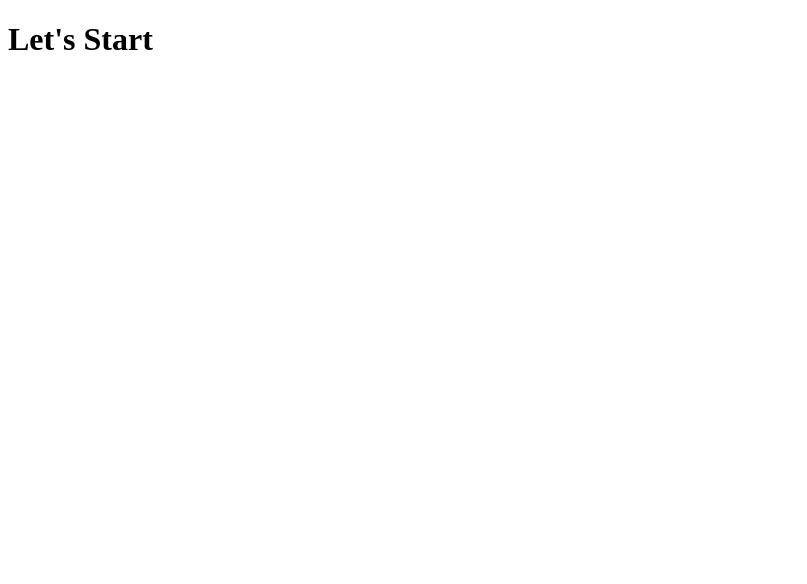
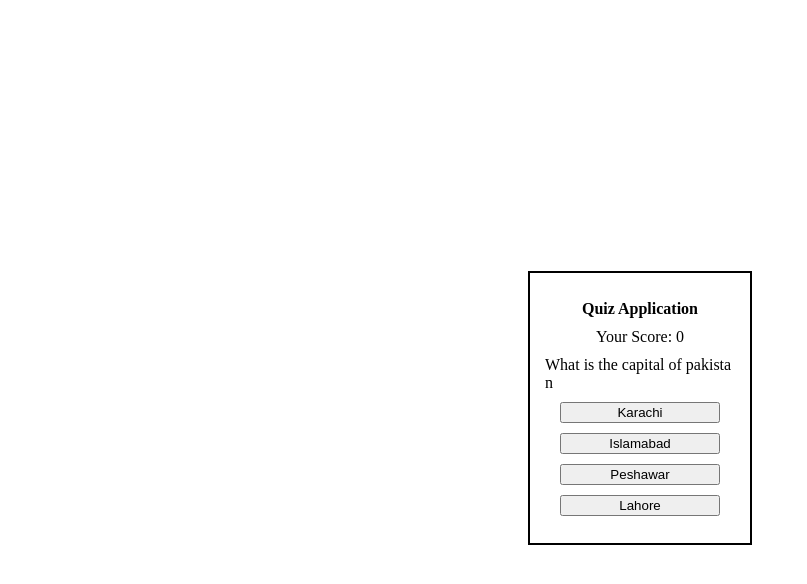
Before and after one commit to ShakirUllah-bj/Quiz-Game, a plain HTML site: page index.html in a window 1280 px wide. Shown: the whole page, without its empty margins (0-807 px from the left). Drawn offline with Linux system fonts and the light colour scheme.

Commit message:
create a basic quiz app

```diff
--- a/index.html
+++ b/index.html
@@ -4,16 +4,25 @@
 <head>
     <meta charset="UTF-8">
     <meta name="viewport" content="width=device-width, initial-scale=1.0">
+    <title>Quiz App</title>
     <link rel="stylesheet" href="./style.css">
-    <title>Question Area</title>
 </head>
 
 <body>
 
-    <h1>Let's Start</h1>
+    <div class="container">
+
+        <h4>Quiz Application</h4>
+        <p id="score"></p>
+        <p id="question"></p>
+        <button id="choice1" onclick="correctAns(0)"></button>
+        <button id="choice2" onclick="correctAns(1)"></button>
+        <button id="choice3" onclick="correctAns(2)"></button>
+        <button id="choice4" onclick="correctAns(3)"></button>
+
+    </div>
 
     <script src="./script.js"></script>
-
 </body>
 
 </html>
--- a/script.js
+++ b/script.js
@@ -0,0 +1,50 @@
+let QuizData = [{
+        question: "What is the capital of pakistan",
+        choice: ["Karachi", "Islamabad", "Peshawar", "Lahore"],
+        correct: 1
+    },
+
+    {
+        question: "Number of Provinces in Pakistan?",
+        choice: [4, 3, 6, 5],
+        correct: 0
+    },
+
+    {
+        question: "Number of District in khyber Pakhtonkhwa?",
+        choice: [31, 35, 37, 41],
+        correct: 2
+    }
+];
+
+
+let currentQuestion = 0;
+let score = 0;
+
+function showQuestion() {
+    let questionElement = document.getElementById("question");
+
+    document.getElementById("score").textContent = "Your Score: " + score;
+
+    questionElement.textContent = QuizData[currentQuestion].question;
+    document.getElementById("choice1").textContent = QuizData[currentQuestion].choice[0];
+    document.getElementById("choice2").textContent = QuizData[currentQuestion].choice[1];
+    document.getElementById("choice3").textContent = QuizData[currentQuestion].choice[2];
+    document.getElementById("choice4").textContent = QuizData[currentQuestion].choice[3];
+}
+showQuestion();
+
+function correctAns(selectedOptionIndex) {
+    if (currentQuestion < QuizData.length) {
+        if (selectedOptionIndex === QuizData[currentQuestion].correct) {
+            alert("you got right")
+            currentQuestion++;
+            score++;
+            showQuestion();
+        } else {
+            alert("you got wrong")
+            currentQuestion++;
+            showQuestion();
+        }
+    }
+}
--- a/style.css
+++ b/style.css
@@ -0,0 +1,28 @@
+body {
+    height: 100vh;
+    display: flex;
+    justify-content: center;
+    align-items: center;
+}
+
+.container {
+    border: 2px solid black;
+    width: 200px;
+    height: 250px;
+    padding: 10px;
+    display: flex;
+    flex-direction: column;
+    justify-content: center;
+    align-items: center;
+}
+
+h4,
+p {
+    margin: 5px;
+    word-break: break-all;
+}
+
+button {
+    width: 80%;
+    margin: 5px;
+}
```
